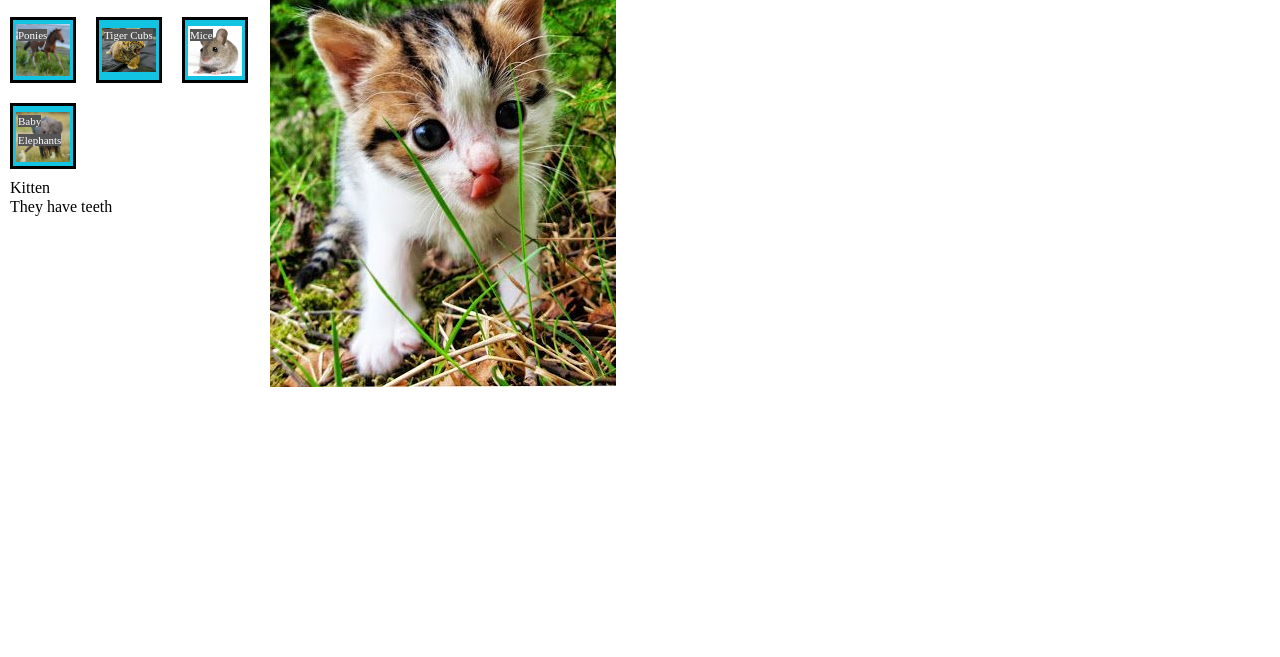
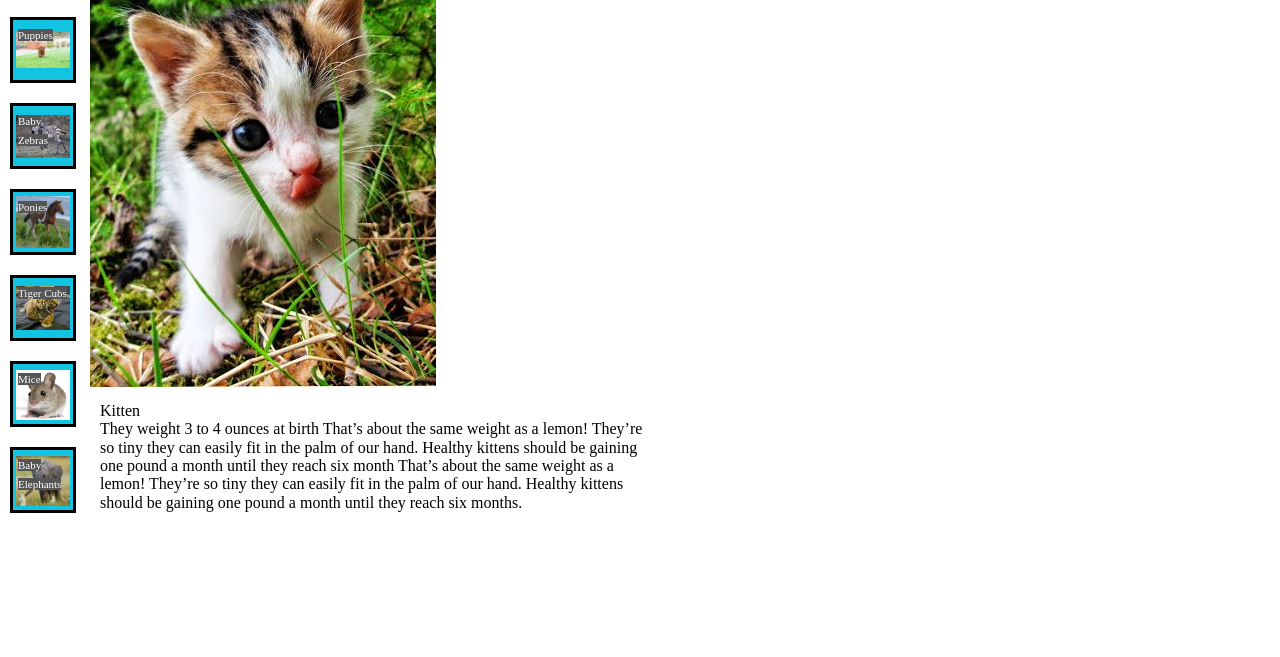
Before and after one commit to slatron/zoey-zoo, a plain HTML site: page index.html in a window 1280 px wide. Shown: the part 143-800 px from the top of the page. Drawn offline with nearby package versions, Linux system fonts and the light colour scheme.

Commit message:
Zoey Zoo Enhanced

```diff
--- a/css/styles.css
+++ b/css/styles.css
@@ -30,7 +30,11 @@ img {
 
 /* ---------- Navigation Panels ---------- */
 nav {
-  width: 270px;
+  width: 90px;
+}
+
+#gallery {
+  width: 580px;
 }
 
 nav > ul {
@@ -96,3 +100,7 @@ main {
   clear: both;
   margin: 10px;
 }
+
+
+#info-fact {
+  font-size: 16px; }
--- a/index.html
+++ b/index.html
@@ -29,7 +29,10 @@
         <li id="baby-elephant"><span>Baby Elephants</span></li>
       </ul>
     </nav>
-    <div id="big-image"></div>
+    <section id="gallery">
+      <div id="big-image"></div>
+      <section id="aio"></section>
+    </section>
   </main>
   <script src="https://ajax.googleapis.com/ajax/libs/jquery/3.3.1/jquery.min.js"></script>
   <script src="js/info.js"></script>
--- a/js/info.js
+++ b/js/info.js
@@ -2,38 +2,84 @@ var zoey_info = {
   animals: {
     kitten: {
       name: 'Kitten',
-      fun_fact: 'They have teeth',
+      fun_fact: `They weight 3 to 4 ounces at birth
+That’s about the same weight as a lemon!
+ They’re so tiny they can easily fit in the palm of our hand.
+  Healthy kittens should be gaining one pound a month until they reach six month
+That’s about the same weight as a lemon! They’re so tiny they can easily fit in the palm of our hand. Healthy kittens should be gaining one pound a month until they reach six months.`,
       domestic: true
     },
     puppy: {
       name: 'Puppy',
-      fun_fact: 'Have ears',
+      fun_fact: `,first few days of a puppy’s life may not be action-packed
+       (it’s a whole lot of sleeping, eating, and pooping, as is the case with most newborns).
+        But there are some things new pet parents should know to ensure their pups grow into healthy and happy dogs.`,
       domestic: true
     },
     zebra: {
       name: 'Baby Zebra',
-      fun_fact: 'Have stripes',
+      fun_fact: `Mating occurs throughout the year,
+       but the height of mating season for the Grevy’s zebra lasts from August through October,
+        with the female giving birth during Africa’s rainy season. Once mated,
+         there is a gestation period of 12 to 13 months, and then the female gives birth to one newborn,
+          or foal. Zebras are born with their stripes, which appear brown and white at birth.
+           A foal is well developed at birth and weighs an average of 70 pounds`,
       domestic: false
     },
     pony: {
       name: 'Pony',
-      fun_fact: 'From Equestria',
+      fun_fact: `Pound for pound, ponies are actually stronger
+                 than a standard size horse. Adult ponies can haul
+                 20 percent of its own body weight. As you can see,
+                 ponies are so much more than a child’s pet. They are
+                 powerful, historical and monumental in agriculture and
+                 travel. Maybe they feel the Napoleon effect? They are
+                 small, but prevailing. Believe it or not, there’s more.
+                 Stay tuned for part two of this list, coming soon
+                 The Shetland pony is a popular child’s pet and training
+                 mount in Scotland. There are more than 200 breeds of ponies,
+                 but the Shetland is the most prominent. Shetland ponies can
+                 live up to 30 years or longer and have some intense history.
+                 They were used as pack horses in 1850s and taken to England
+                 to work in coal mines. `,
       domestic: false
     },
     cub: {
       name: 'Tiger Cub',
-      fun_fact: 'RWAR!',
+      fun_fact: `Asia, India and Russia can weigh in at over 300 pounds and measure over 12 feet in length, they start off really tiny and completely helpless.
+      About three and a half months after mating with a male tiger, the female tiger gives birth to her litter of cubs. She will usually choose a spot that's secluded and covered to have her babies. Typically, the birth of a litter of cubs takes about an hour, with cubs being born every 15 to 20 minutes. Cubs weigh approximately two pounds when they are born, and are blind and utterly dependent on their mother for food and protection.
+After the tiger cubs are born, the mother tiger will eat the umbilical cord, placenta and embryonic sac. She cleans each cub by licking it with her rough tongue. The cubs then search for a teat in order to nurse, which is no easy feat since they can't see! This can take up to four hours, and because the mother tiger does not assist her cubs in locating a teat, sometimes cubs starve to death. In captivity, tiger keepers often lead the cub to a teat so it can begin nursing`,
       domestic: false
     },
     mouse: {
       name: 'Mouse',
-      fun_fact: 'eep!',
+      fun_fact: `Can squeeze through a 6mm gap.
+Mice whiskers are used to sense smooth and rough surfaces, temperature changes and breezes.
+Mice see best in dim light. Their eyesight is weak, but their other senses are acute.
+Mice can hear ultrasound up to 90kHz, they can also produce ultrasound for communication between individuals.
+Mice prefer to travel adjacent to walls and other edges.
+They forage only for short distances from their nest, usually not more than 10 to 30 feet.
+Mice explore their territory daily, showing no aversion to new objects (neophobia).
+The average mouse consumes 3-4g per day, preferring cereal grains and seeds.
+Mice may make 20 to 30 visits to different food sites each night taking as little as 0.15g at each site.`,
       domestic: true
     },
     elephant: {
       name: 'Elephant',
-      fun_fact: 'I have a long nose',
+      fun_fact: `
+
+
+Baby elephants stay very close to their mothers for the first couple of months. The calves drink their mother's milk for about two years, sometimes longer. They drink up to 3 gallons of milk a day! At about four months old, they also begin eating some plants, like adult elephants, but they continue to need as much milk from their mother. They keep drinking milk for up to ten years!
+
+At first, baby elephants don't really know what to do with their trunks. They swing them to and fro and sometimes even step on them. They will suck their trunk just as a human baby might suck its thumb.
+
+By about 6 to 8 months, calves begin learning to use their trunks to eat and drink. By they time they are a year old, they can control their trunks pretty well and, like adult elephants, use their trunks for grasping, eating, drinking, bathing.
+
+Female elephants stay with the herd for life, while males leave to begin a solitary life at about 12 to 14 years of age.
+`,
       domestic: false
     },
   }
+
+
 };
--- a/js/main.js
+++ b/js/main.js
@@ -39,7 +39,7 @@ $(function () {
               .append('<div id="info-name">')
               .append('<div id="info-fact">'),
     init: function() {
-      nav.element.append(this.element);
+      $('#aio').append(this.element);
     },
     setInfo: function(animalKey) {
       var info = zoey_info.animals[animalKey];
```
Also changed, not shown: img/small/nuh.jpg (added), scratchpad.txt (added), 1 other file.
